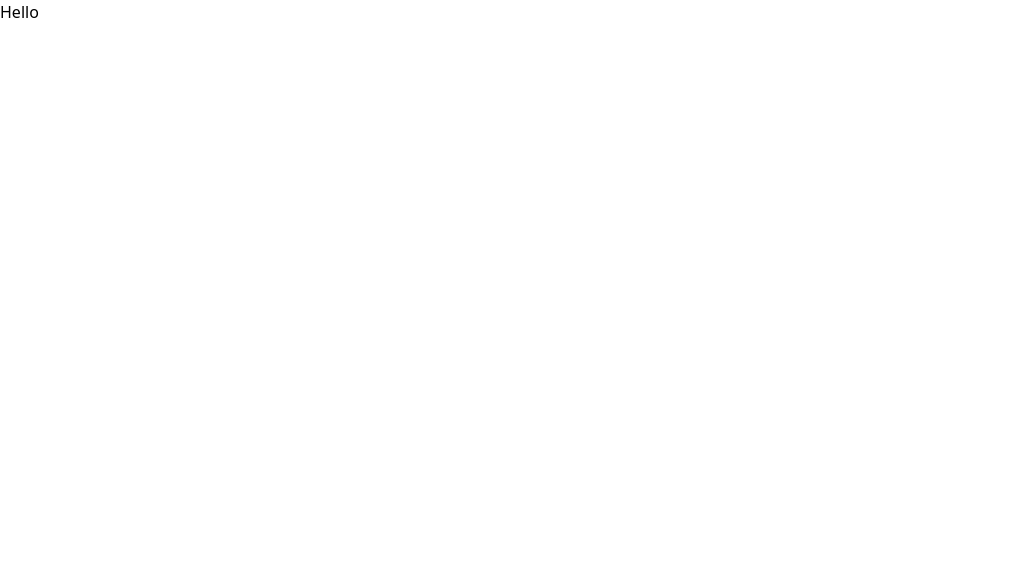
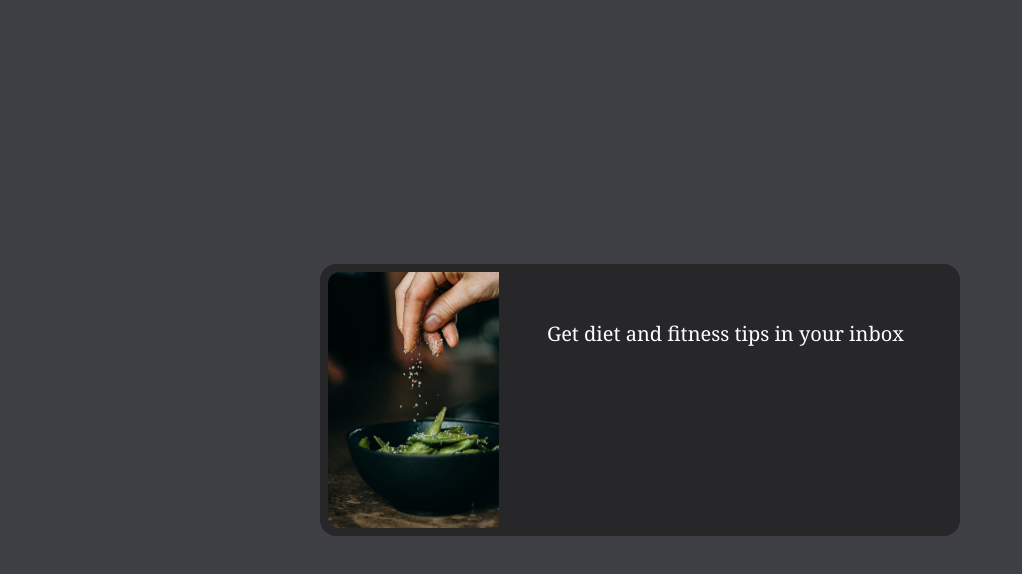
Before and after one commit to webdevotter/tailwind-email-subscription, a plain HTML site: page index.html in a window 1280 px wide. Shown: the whole page, without its empty margins (0-1022 px from the left). Drawn offline with nearby package versions, Linux system fonts and the light colour scheme.

Commit message:
box with text

```diff
--- a/index.html
+++ b/index.html
@@ -4,10 +4,24 @@
   <meta charset="UTF-8">
   <meta http-equiv="X-UA-Compatible" content="IE=edge">
   <meta name="viewport" content="width=device-width, initial-scale=1.0">
-  <link rel="stylesheet" href="https://cdnjs.cloudflare.com/ajax/libs/tailwindcss/2.2.19/tailwind.min.css" referrerpolicy="no-referrer" />
+  <script src="https://cdn.tailwindcss.com"></script>
   <title>Email Subscription</title>
 </head>
 <body>
-  Hello
+  <!-- Background Container -->
+  <div class="flex items-center justify-center h-screen bg-zinc-700">
+    <!-- Card -->
+    <div class="bg-zinc-800 p-2 mx-6 rounded-2xl">
+    <!-- Flex Container -->
+    <div class="flex flex-col md:flex-row rounded-l-xl">
+      <!-- Image -->
+      <img src="img/image.jpg" alt="green beans" class="object-fit rounded-xl h-80 md:h-64 md:rounded-l-xl md:rounded-r-none transform hover:scale-105 hover:rounded-xl duration-200"/>
+      <!-- Text -->
+      <div class="p-6 md:p-12">
+        <h2 class="font-serif text-xl font-medium text-center text-white md:text-left">Get diet and fitness tips in your inbox</h2>
+      </div>
+      </div>
+    </div>
+  </div>
 </body>
 </html>
```
